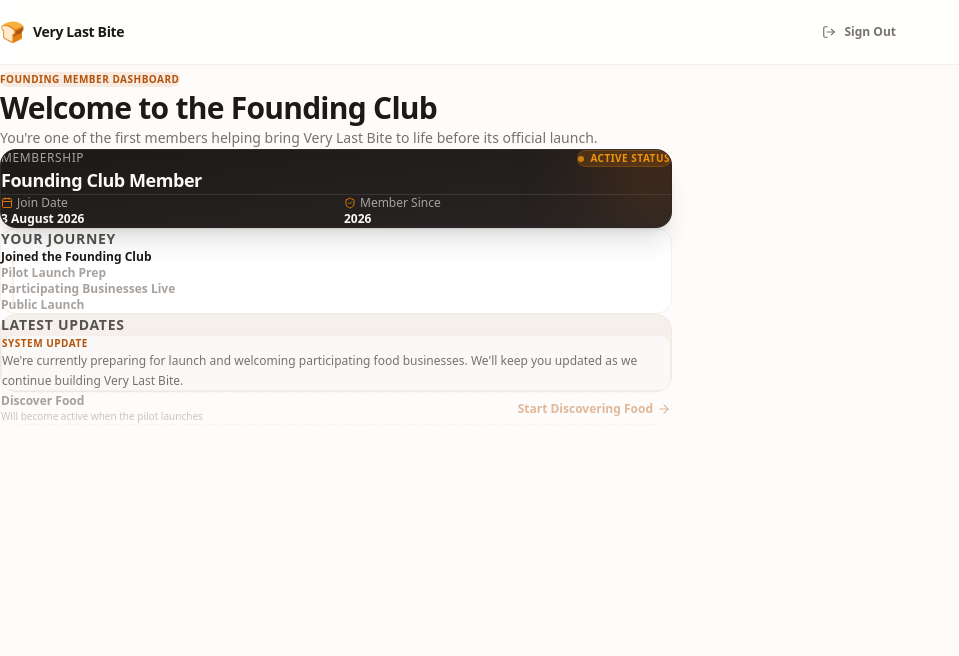
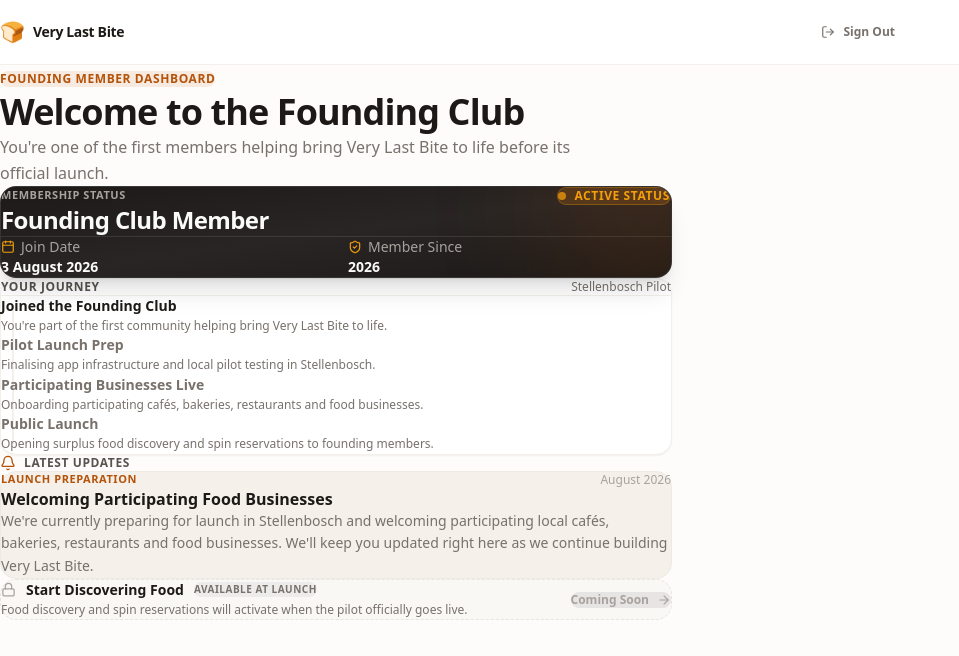
Before and after one commit to brentinomuller615-collab/very-last-bite, a Next.js app: page /dashboard in a window 1280 px wide. Shown: the top 656 px of the page, without its empty margins (0-959 px from the left). Built offline with nearby package versions, Linux system fonts and the light colour scheme; no server answers; the database is empty; sample sign-in values are in the browser's storage.

Commit message:
Refactor Founding Club Dashboard hierarchy, spacing, dynamic user timestamps, and update cards

```diff
--- a/src/app/dashboard/page.tsx
+++ b/src/app/dashboard/page.tsx
@@ -4,47 +4,87 @@
 import { useAuth } from "@/contexts/AuthContext";
 import { useRouter } from "next/navigation";
 import AuthGuard from "@/components/AuthGuard";
-import { LogOut, Calendar, ShieldCheck, CheckCircle2, Circle, ArrowRight } from "lucide-react";
+import {
+  LogOut,
+  Calendar,
+  ShieldCheck,
+  CheckCircle2,
+  Clock,
+  Store,
+  Sparkles,
+  Lock,
+  ArrowRight,
+  Bell,
+} from "lucide-react";
 import { motion } from "framer-motion";
 
 export default function DashboardPage() {
   const { user, signOut } = useAuth();
   const router = useRouter();
 
-  const formattedDate = user?.metadata?.creationTime
-    ? new Date(user.metadata.creationTime).toLocaleDateString("en-ZA", {
+  // Parse join date directly from Firebase Auth user metadata
+  const creationTime = user?.metadata?.creationTime;
+  const joinDateObj = creationTime ? new Date(creationTime) : new Date();
+  const formattedJoinDate = joinDateObj.toLocaleDateString("en-ZA", {
+    day: "numeric",
+    month: "long",
     year: "numeric",
-        month: "long",
-        day: "numeric",
-      })
-    : new Date().toLocaleDateString("en-ZA", {
-        year: "numeric",
-        month: "long",
-        day: "numeric",
   });
+  const memberSinceYear = joinDateObj.getFullYear();
 
   const timelineSteps = [
-    { label: "Joined the Founding Club", done: true },
-    { label: "Pilot Launch Prep", done: false },
-    { label: "Participating Businesses Live", done: false },
-    { label: "Public Launch", done: false },
+    {
+      title: "Joined the Founding Club",
+      supporting: "You're part of the first community helping bring Very Last Bite to life.",
+      done: true,
+      icon: CheckCircle2,
+    },
+    {
+      title: "Pilot Launch Prep",
+      supporting: "Finalising app infrastructure and local pilot testing in Stellenbosch.",
+      done: false,
+      icon: Clock,
+    },
+    {
+      title: "Participating Businesses Live",
+      supporting: "Onboarding participating cafés, bakeries, restaurants and food businesses.",
+      done: false,
+      icon: Store,
+    },
+    {
+      title: "Public Launch",
+      supporting: "Opening surplus food discovery and spin reservations to founding members.",
+      done: false,
+      icon: Sparkles,
+    },
+  ];
+
+  const updates = [
+    {
+      id: "1",
+      category: "Launch Preparation",
+      title: "Welcoming Participating Food Businesses",
+      description:
+        "We're currently preparing for launch in Stellenbosch and welcoming participating local cafés, bakeries, restaurants and food businesses. We'll keep you updated right here as we continue building Very Last Bite.",
+      date: "August 2026",
+    },
   ];
 
   return (
     <AuthGuard>
-      <div className="min-h-screen bg-[#FEFCFA] text-[#1C1917] font-sans antialiased pb-12">
-        {/* Navigation */}
-        <header className="border-b border-[#F3F0EB] bg-white/80 backdrop-blur-md sticky top-0 z-50">
+      <div className="min-h-screen bg-[#FEFCFA] text-[#1C1917] font-sans antialiased pb-20">
+        {/* Navigation Bar */}
+        <header className="border-b border-[#F3F0EB] bg-white/85 backdrop-blur-md sticky top-0 z-50">
           <div className="max-w-4xl mx-auto px-6 h-16 flex items-center justify-between">
             <div className="flex items-center gap-2">
               <span className="text-xl">🍞</span>
-              <span className="font-extrabold text-sm tracking-tight font-display">
+              <span className="font-black text-sm tracking-tight font-display text-[#1C1917]">
                 Very Last Bite
               </span>
             </div>
             <button
               onClick={() => signOut().then(() => router.push("/"))}
-              className="flex items-center gap-2 text-xs font-semibold text-[#78716C] hover:text-[#1C1917] transition-colors py-2 px-3 rounded-lg hover:bg-[#F5F0EA]"
+              className="flex items-center gap-2 text-xs font-semibold text-[#78716C] hover:text-[#1C1917] transition-colors py-2 px-3.5 rounded-xl hover:bg-[#F5F0EA] border border-transparent hover:border-[#E7E5E4]"
             >
               <LogOut size={14} />
               <span>Sign Out</span>
@@ -52,113 +92,167 @@
           </div>
         </header>
 
-        {/* Dashboard Main Content */}
-        <main className="max-w-2xl mx-auto px-6 pt-10 space-y-8">
-
-          {/* Welcome Card */}
-          <section className="space-y-3">
-            <span className="inline-block text-[10px] font-bold tracking-wider uppercase text-[#B45309] bg-[#B45309]/10 rounded-full px-3 py-1">
+        {/* Dashboard Main Container */}
+        <main className="max-w-2xl mx-auto px-6 pt-10 sm:pt-14 space-y-12 sm:space-y-14">
+          {/* Welcome Section */}
+          <section className="space-y-4">
+            <div>
+              <span className="inline-flex items-center text-xs font-bold tracking-wider uppercase text-[#B45309] bg-[#B45309]/10 rounded-full px-3.5 py-1.5 mb-4">
                 Founding Member Dashboard
               </span>
-            <h1 className="text-3xl font-black font-display tracking-tight leading-tight">
+            </div>
+
+            <h1 className="text-3xl sm:text-4xl font-black font-display tracking-tight text-[#1C1917] leading-tight">
               Welcome to the Founding Club
             </h1>
-            <p className="text-sm text-[#78716C] leading-relaxed">
+
+            <p className="text-sm sm:text-base text-[#78716C] leading-relaxed max-w-xl">
               You&apos;re one of the first members helping bring Very Last Bite to life before its official launch.
             </p>
           </section>
 
           {/* Membership Card */}
           <section>
-            <div className="relative overflow-hidden bg-gradient-to-br from-[#1C1917] to-[#292524] text-[#FAFAF9] rounded-2xl p-6 shadow-xl border border-white/5">
-              {/* Subtle background glow */}
-              <div className="absolute -right-16 -top-16 w-36 h-36 rounded-full bg-[#B45309]/20 blur-2xl pointer-events-none" />
+            <div className="relative overflow-hidden bg-gradient-to-br from-[#1C1917] via-[#292524] to-[#1C1917] text-[#FAFAF9] rounded-2xl p-7 sm:p-8 shadow-xl border border-white/10">
+              {/* Glow element */}
+              <div className="absolute -right-16 -top-16 w-44 h-44 rounded-full bg-[#B45309]/20 blur-3xl pointer-events-none" />
 
-              <div className="flex justify-between items-start mb-10">
-                <div className="space-y-1">
-                  <div className="text-xs uppercase tracking-wider text-[#A8A29E] font-medium">Membership</div>
-                  <h2 className="text-lg font-black font-display tracking-tight">Founding Club Member</h2>
+              {/* Card Header Row */}
+              <div className="flex flex-wrap items-start justify-between gap-4 mb-8">
+                <div>
+                  <div className="text-[11px] font-semibold uppercase tracking-wider text-[#A8A29E] mb-1">
+                    Membership Status
                   </div>
-                <span className="inline-flex items-center gap-1.5 px-2.5 py-1 rounded-full text-[10px] font-bold uppercase tracking-wider bg-[#D97706]/20 text-[#F59E0B] border border-[#F59E0B]/20">
-                  <span className="w-1.5 h-1.5 rounded-full bg-[#F59E0B] animate-pulse" />
+                  <h2 className="text-xl sm:text-2xl font-black font-display tracking-tight text-[#FAFAF9]">
+                    Founding Club Member
+                  </h2>
+                </div>
+
+                <span className="inline-flex items-center gap-2 px-3.5 py-1.5 rounded-full text-xs font-bold uppercase tracking-wider bg-[#D97706]/20 text-[#F59E0B] border border-[#F59E0B]/30 backdrop-blur-md">
+                  <span className="w-2 h-2 rounded-full bg-[#F59E0B] animate-pulse" />
                   Active Status
                 </span>
               </div>
 
-              <div className="grid grid-cols-2 gap-4 border-t border-white/10 pt-4 text-xs">
+              {/* Account Metadata Row */}
+              <div className="grid grid-cols-2 gap-6 border-t border-white/10 pt-6 text-xs sm:text-sm">
                 <div>
-                  <div className="text-[#A8A29E] font-medium mb-1 flex items-center gap-1">
-                    <Calendar size={12} className="text-[#D97706]" /> Join Date
+                  <div className="text-[#A8A29E] font-medium mb-1 flex items-center gap-1.5">
+                    <Calendar size={14} className="text-[#F59E0B]" />
+                    <span>Join Date</span>
                   </div>
-                  <div className="font-bold">{formattedDate}</div>
+                  <div className="font-bold text-[#FAFAF9]">{formattedJoinDate}</div>
                 </div>
+
                 <div>
-                  <div className="text-[#A8A29E] font-medium mb-1 flex items-center gap-1">
-                    <ShieldCheck size={12} className="text-[#D97706]" /> Member Since
+                  <div className="text-[#A8A29E] font-medium mb-1 flex items-center gap-1.5">
+                    <ShieldCheck size={14} className="text-[#F59E0B]" />
+                    <span>Member Since</span>
                   </div>
-                  <div className="font-bold">{new Date().getFullYear()}</div>
+                  <div className="font-bold text-[#FAFAF9]">{memberSinceYear}</div>
                 </div>
               </div>
             </div>
           </section>
 
-          {/* Journey timeline */}
-          <section className="bg-white border border-[#F3F0EB] rounded-2xl p-6 space-y-5">
-            <h3 className="text-sm font-extrabold uppercase tracking-wider text-[#57534E] font-display">
+          {/* Journey Section */}
+          <section className="bg-white border border-[#F3F0EB] rounded-2xl p-7 sm:p-8 shadow-xs space-y-6">
+            <div className="flex items-center justify-between pb-2 border-b border-[#F3F0EB]">
+              <h3 className="text-xs font-extrabold uppercase tracking-wider text-[#57534E] font-display">
                 Your Journey
               </h3>
+              <span className="text-xs font-medium text-[#78716C]">Stellenbosch Pilot</span>
+            </div>
 
-            <div className="relative pl-6 space-y-6 before:absolute before:left-[11px] before:top-2 before:bottom-2 before:w-[2px] before:bg-[#F3F0EB]">
-              {timelineSteps.map((step, idx) => (
-                <div key={idx} className="relative flex items-start gap-3">
-                  <div className="absolute -left-[21px] mt-0.5 bg-white p-0.5 rounded-full z-10">
+            <div className="relative pl-7 space-y-7 before:absolute before:left-[11px] before:top-2.5 before:bottom-2.5 before:w-[2px] before:bg-[#F3F0EB]">
+              {timelineSteps.map((step, idx) => {
+                const IconComponent = step.icon;
+                return (
+                  <div key={idx} className="relative flex items-start gap-4">
+                    <div className="absolute -left-[27px] mt-0.5 bg-white p-0.5 rounded-full z-10">
                       {step.done ? (
-                      <CheckCircle2 size={16} className="text-[#B45309]" />
+                        <IconComponent size={18} className="text-[#B45309]" />
                       ) : (
-                      <Circle size={16} className="text-[#E7E5E4]" />
+                        <IconComponent size={18} className="text-[#D6D3D1]" />
                       )}
                     </div>
-                  <div className="text-xs">
-                    <span className={`font-semibold ${step.done ? "text-[#1C1917]" : "text-[#A8A29E]"}`}>
-                      {step.label}
+                    <div className="space-y-0.5">
+                      <div
+                        className={`text-sm font-bold ${
+                          step.done ? "text-[#1C1917]" : "text-[#78716C]"
+                        }`}
+                      >
+                        {step.title}
+                      </div>
+                      <p className="text-xs text-[#78716C] leading-relaxed">
+                        {step.supporting}
+                      </p>
+                    </div>
+                  </div>
+                );
+              })}
+            </div>
+          </section>
+
+          {/* Latest Updates Section */}
+          <section className="space-y-4">
+            <div className="flex items-center gap-2">
+              <Bell size={16} className="text-[#B45309]" />
+              <h3 className="text-xs font-extrabold uppercase tracking-wider text-[#57534E] font-display">
+                Latest Updates
+              </h3>
+            </div>
+
+            <div className="space-y-4">
+              {updates.map((update) => (
+                <div
+                  key={update.id}
+                  className="bg-[#F5F0EA] border border-[#EDE9E3] rounded-2xl p-6 space-y-3 transition-shadow hover:shadow-xs"
+                >
+                  <div className="flex items-center justify-between text-xs">
+                    <span className="font-bold text-[#B45309] uppercase tracking-wider text-[11px]">
+                      {update.category}
                     </span>
+                    <span className="text-[#A8A29E] font-medium">{update.date}</span>
                   </div>
+
+                  <h4 className="text-base font-bold text-[#1C1917] leading-snug">
+                    {update.title}
+                  </h4>
+
+                  <p className="text-xs sm:text-sm text-[#78716C] leading-relaxed">
+                    {update.description}
+                  </p>
                 </div>
               ))}
             </div>
           </section>
 
-          {/* Updates & Announcements */}
-          <section className="bg-[#F5F0EA] border border-[#EDE9E3] rounded-2xl p-6 space-y-4">
-            <h3 className="text-sm font-extrabold uppercase tracking-wider text-[#57534E] font-display">
-              Latest Updates
-            </h3>
-            <div className="space-y-4">
-              <div className="bg-white/60 rounded-xl p-4 border border-[#EDE9E3]/60">
-                <div className="text-[10px] font-bold text-[#B45309] uppercase tracking-wider mb-1">
-                  System Update
+          {/* Future Feature Placeholder (Discover Food) */}
+          <section>
+            <div className="bg-[#FAF8F5] border border-dashed border-[#E7E5E4] rounded-2xl p-6 sm:p-7 flex flex-col sm:flex-row sm:items-center justify-between gap-4">
+              <div className="space-y-1.5">
+                <div className="flex flex-wrap items-center gap-2.5">
+                  <Lock size={15} className="text-[#A8A29E]" />
+                  <h4 className="text-sm font-bold text-[#1C1917]">Start Discovering Food</h4>
+                  <span className="text-[10px] font-bold uppercase tracking-wider text-[#78716C] bg-[#E7E5E4]/60 px-2.5 py-0.5 rounded-full">
+                    Available at Launch
+                  </span>
                 </div>
                 <p className="text-xs text-[#78716C] leading-relaxed">
-                  We&apos;re currently preparing for launch and welcoming participating food businesses. We&apos;ll keep you updated as we continue building Very Last Bite.
+                  Food discovery and spin reservations will activate when the pilot officially goes live.
                 </p>
               </div>
-            </div>
-          </section>
 
-          {/* Start Discovering placeholder for future launch */}
-          <section className="pt-2">
-            <div className="opacity-40 pointer-events-none cursor-not-allowed border border-dashed border-[#EDE9E3] rounded-2xl p-5 flex items-center justify-between">
-              <div>
-                <h4 className="text-xs font-bold text-[#1C1917]">Discover Food</h4>
-                <p className="text-[10px] text-[#78716C] mt-0.5">Will become active when the pilot launches</p>
-              </div>
-              <button className="flex items-center gap-1 text-xs font-bold text-[#B45309]">
-                <span>Start Discovering Food</span>
+              <button
+                disabled
+                className="px-5 py-3 rounded-xl font-bold text-xs bg-[#E7E5E4] text-[#A8A29E] cursor-not-allowed flex items-center justify-center gap-2 shrink-0 self-start sm:self-auto"
+              >
+                <span>Coming Soon</span>
                 <ArrowRight size={14} />
               </button>
             </div>
           </section>
-
         </main>
       </div>
     </AuthGuard>
```
Lines whose indentation alone changed are shown as unchanged.
